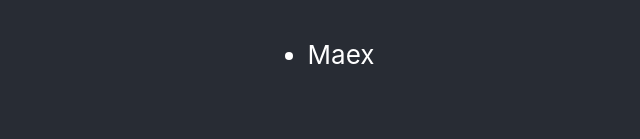
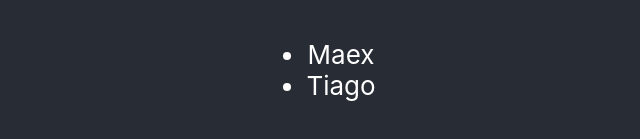
Before and after one commit to maexrakete/redi-git-course-2021, a React (Create React App) app: page / in a window 1280 px wide. Shown: the part 231-370 px from the top of the page, without its empty margins (319-959 px from the left). Built offline with nearby package versions, Linux system fonts and the light colour scheme.

Commit message:
add tiago as assisting teacher

```diff
--- a/src/App.tsx
+++ b/src/App.tsx
@@ -2,7 +2,8 @@ import React from 'react';
 import './App.css';
 
 const attendees = [
-  "Maex"
+  "Maex",
+  "Tiago"
 ]
 
 function App() {
```
